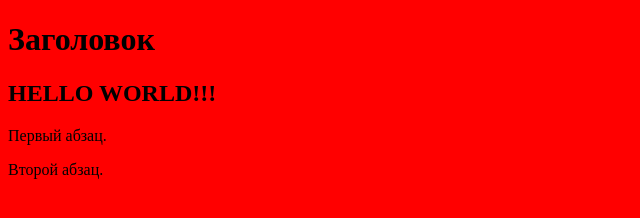
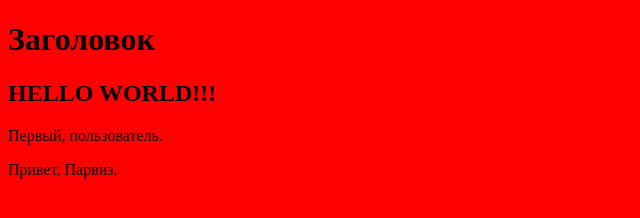
Before and after one commit to yosuman95/mygithub, a plain HTML site: page index.html in a window 1280 px wide. Shown: the full height of the page, 0-640 px from the left. Drawn offline with Linux system fonts and the light colour scheme.

Commit message:
Привет, Парвиз

```diff
--- a/index.html
+++ b/index.html
@@ -9,7 +9,7 @@
   <h1>Заголовок</h1>
   <h2>HELLO WORLD!!!</h2>
   <!-- Комментарий -->
-  <p>Первый абзац.</p>
-  <p>Второй абзац.</p>
+  <p>Первый, пользователь.</p>
+  <p>Привет, Парвиз.</p>
  </body>
 </html>
```
